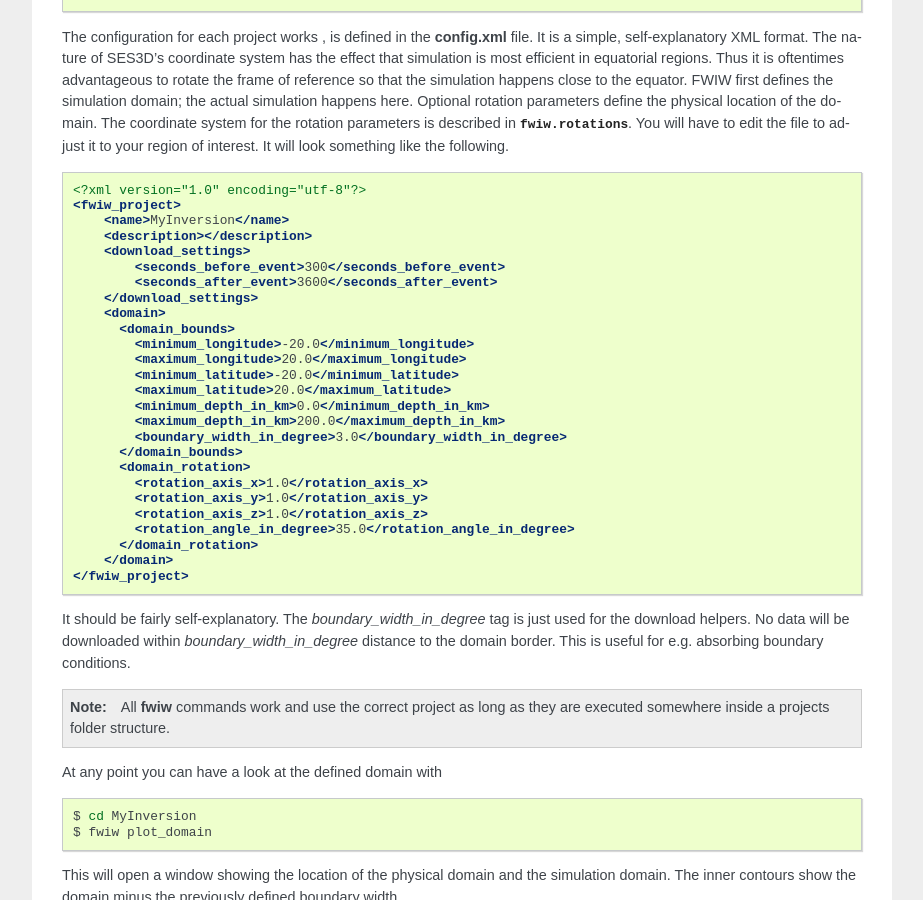
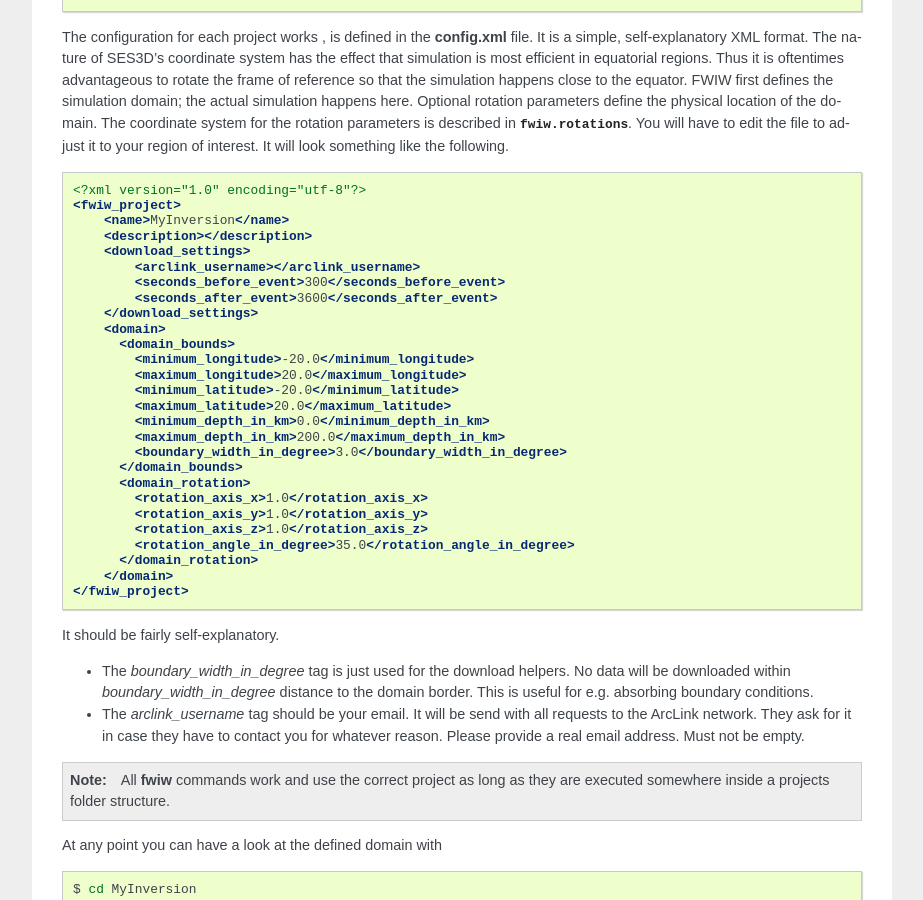
Before and after one commit to krischer/LASIF, a Sphinx documentation site: the page built from doc/index.rst, in a window 1280 px wide and 900 px high, scrolled down 843 px. Shown: the whole window, without its empty margins (198-1121 px from the left). Built offline with Sphinx 7.4.7, drawn with Linux system fonts in a browser that asks for light colours; formulas are drawn with MathJax 3.

Commit message:
Adding arclink user name to the configuration.

```diff
--- a/doc/index.rst
+++ b/doc/index.rst
@@ -73,6 +73,7 @@ look something like the following.
         <name>MyInversion</name>
         <description></description>
         <download_settings>
+            <arclink_username></arclink_username>
             <seconds_before_event>300</seconds_before_event>
             <seconds_after_event>3600</seconds_after_event>
         </download_settings>
@@ -96,10 +97,15 @@ look something like the following.
     </fwiw_project>
 
 
-It should be fairly self-explanatory. The *boundary_width_in_degree* tag is
-just used for the download helpers. No data will be downloaded within
-*boundary_width_in_degree* distance to the domain border. This is useful for
-e.g. absorbing boundary conditions.
+It should be fairly self-explanatory.
+
+* The *boundary_width_in_degree* tag is just used for the download helpers. No
+  data will be downloaded within *boundary_width_in_degree* distance to the
+  domain border. This is useful for e.g. absorbing boundary conditions.
+* The *arclink_username* tag should be your email. It will be send with all
+  requests to the ArcLink network. They ask for it in case they have to contact
+  you for whatever reason. Please provide a real email address. Must not be
+  empty.
 
 
 .. note::
```
Also changed, not shown: 1 other file.
